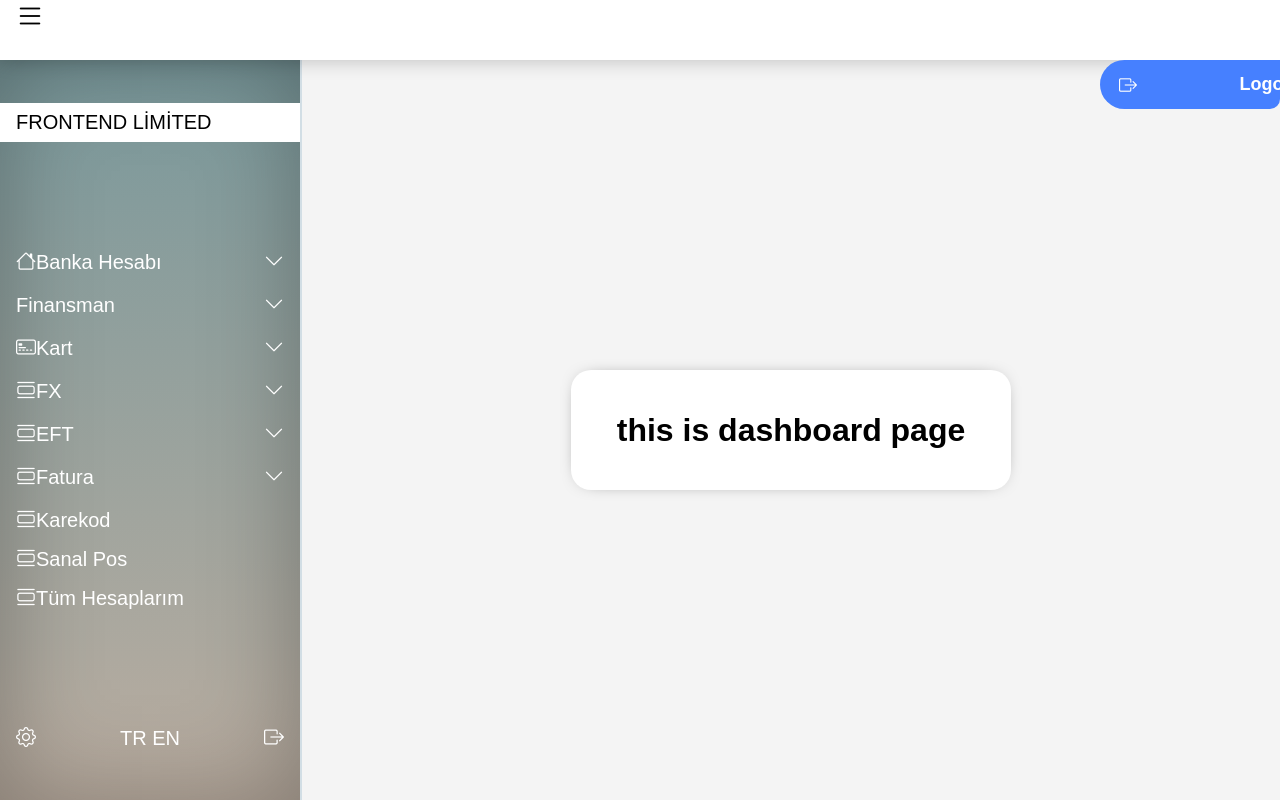
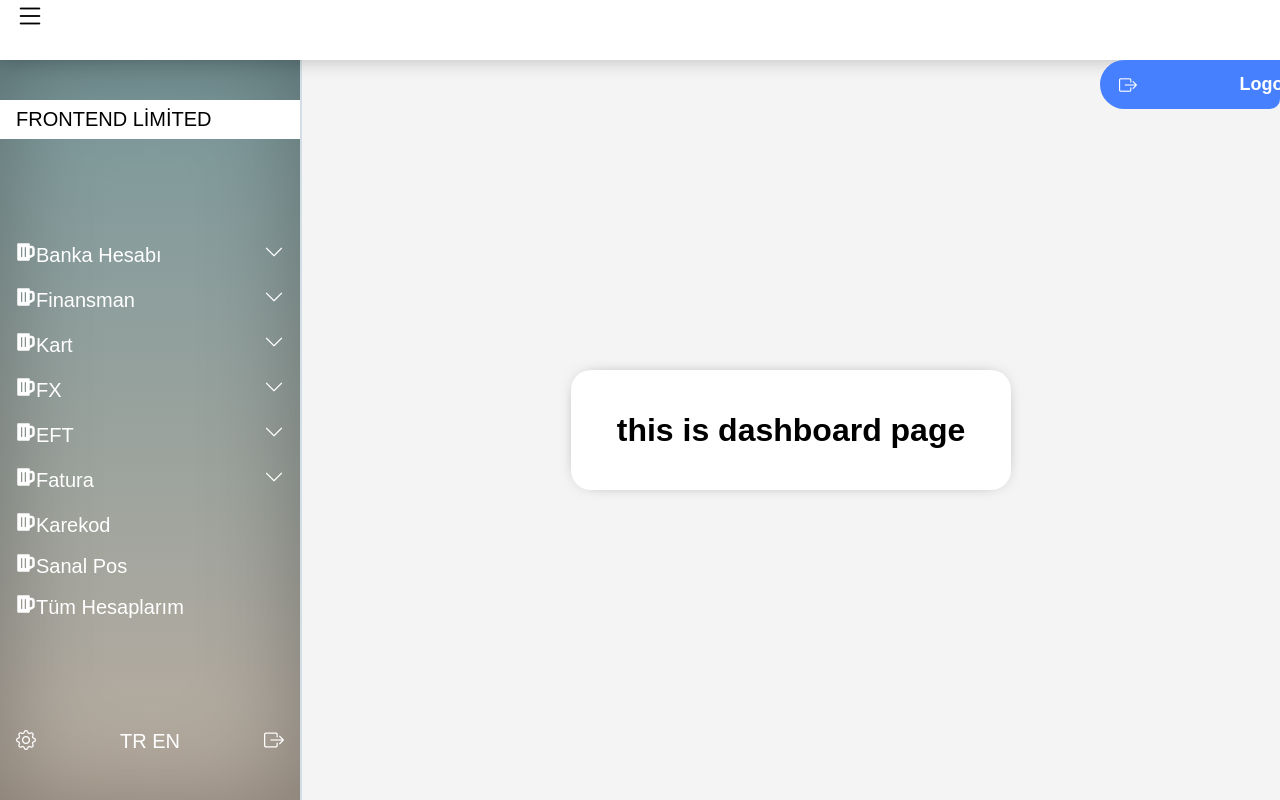
Before and after one commit to mohamedelleuch777/fzs-bank-fe, a React (Create React App) app: page /login in a window 1280 px wide. Both pictures are taken after a click on the button "Login". Built offline with nearby package versions, Linux system fonts and the light colour scheme.

Commit message:
İkonlar için react icon kütüphanesi yüklendi. Left menü ona göre revize edildi.

```diff
--- a/package.json
+++ b/package.json
@@ -9,6 +9,7 @@
     "react": "^18.2.0",
     "react-data-table-component": "^7.5.3",
     "react-dom": "^18.2.0",
+    "react-icons": "^4.8.0",
     "react-router-dom": "^6.4.4",
     "react-scripts": "4.0.3",
     "styled-components": "^5.3.6",
--- a/src/Components/LeftMenu.js
+++ b/src/Components/LeftMenu.js
@@ -1,13 +1,126 @@
 // import { Link } from 'react-router-dom';
 import { useEffect, useState } from 'react';
+import React from 'react';
 import { useAuthContext } from '../Hooks/useAuthContext';
 import { useLogout } from '../Hooks/useLogout';
 import './LeftMenu.css';
 import styles from './styles.module.css'
 import LeftMenuItem from './LeftMenuItem';
-import items from './../data/LeftMenu.json'
+import { FaBeer } from 'react-icons/fa';
 
 const Navbar = () => {
+    const menu = [
+        {
+            "title": "Banka Hesabı",
+            "icon": <FaBeer/>,
+            "childrens": [
+                {
+                    "title": "Hesap Aç",
+                    "path": "/"
+                },
+                {
+                    "title": "Yönet",
+                    "path": "/"
+                }
+            ]
+        },
+        {
+            "title": "Finansman",
+            "icon": <FaBeer/>,
+            "childrens": [
+                {
+                    "title": "Başvuru",
+                    "path": "/"
+                },
+                {
+                    "title": "Yönet",
+                    "path": "/"
+                }
+
+            ]
+        },
+        {
+            "title": "Kart",
+            "icon": <FaBeer/>,
+            "childrens": [
+                {
+                    "title": "Banka Kartı",
+                    "path": "/"
+                },
+                {
+                    "title": "Sanal Kart",
+                    "path": "/"
+
+                }
+
+            ]
+        },
+        {
+            "title": "FX",
+            "icon": <FaBeer/>,
+            "childrens": [
+                {
+                    "title": "Döviz",
+                    "path": "/"
+                },
+                {
+                    "title": "Altın",
+                    "path": "/"
+                },
+                {
+                    "title": "Gümüş",
+                    "path": "/"
+                }
+            ]
+        },
+        {
+            "title": "EFT",
+            "icon": <FaBeer/>,
+            "childrens": [
+                {
+                    "title": "EFT&FAST",
+                    "path": "/"
+                },
+                {
+                    "title": "UPT",
+                    "path": "/"
+                }
+
+            ]
+        }, {
+            "title": "Fatura",
+            "icon": <FaBeer/>,
+            "childrens": [
+                {
+                    "title": "Elektrik",
+                    "path": "/"
+                },
+                {
+                    "title": "Doğalgaz",
+                    "path": "/"
+                },
+                {
+                    "title": "Su",
+                    "path": "/"
+                }
+            ]
+        },
+        {
+            "title": "Karekod",
+            "icon": <FaBeer/>,
+
+        },
+        {
+            "title": "Sanal Pos",
+             "icon": <FaBeer/>,
+
+        },
+        {
+            "title": "Tüm Hesaplarım",
+            "icon": <FaBeer/>,
+
+        }
+    ];
 
     const [classState,setClassState] = useState("left-menu")
     const { logout } = useLogout();
@@ -28,6 +141,7 @@
         handleResizeFunc();
     })
 
+
     return  <section className={classState}>
                 <div className= "sidebar-item setting">
                     <div className="sidebar-title menu-setting">
@@ -39,7 +153,7 @@
                     </div>
                 </div>
                 <ul className={styles.listUL}>
-                { items.map((item, index) => <LeftMenuItem key={index} item={item} />) }
+                { menu.map((item, index) => <LeftMenuItem key={index} item={item} />) }
                 </ul>
                 <div className= "sidebar-item ">
                     <div className="sidebar-title">
--- a/src/Components/LeftMenuItem.js
+++ b/src/Components/LeftMenuItem.js
@@ -1,5 +1,5 @@
 import { useState } from "react"
-
+import { FaBeer } from 'react-icons/fa';
 export default function LeftMenuItem({item}){
     const [open, setOpen] = useState(false)
 
@@ -9,7 +9,7 @@
             <div className={open ? "sidebar-item open" : "sidebar-item"} >
                 <div className="sidebar-title">
                     <span>
-                        { item.icon && <i className={item.icon}></i> }
+                        { item.icon && item.icon }
                         {item.title}
                     </span>
                     <i className="bi-chevron-down toggle-btn" onClick={() => setOpen(!open)}></i>
@@ -24,7 +24,7 @@
         <div className= "sidebar-item">
             <div className="sidebar-title ">
                 <span href={item.path || "#"} className="">
-                    { item.icon && <i className={item.icon}></i> }
+                    { item.icon && item.icon }
                     {item.title}
             </span>
             </div>
```
